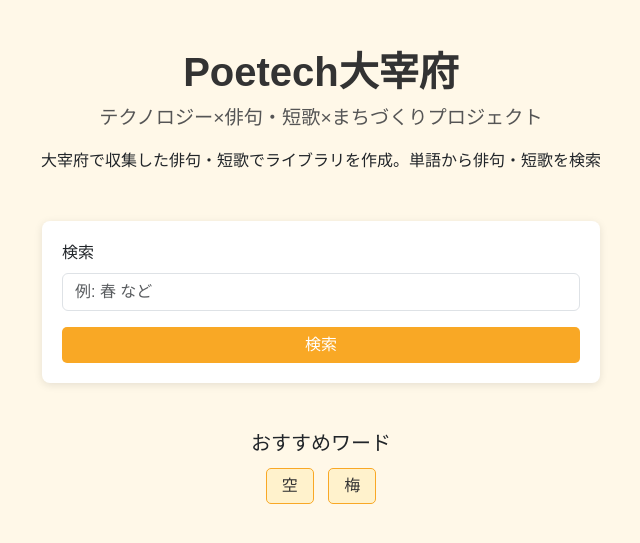
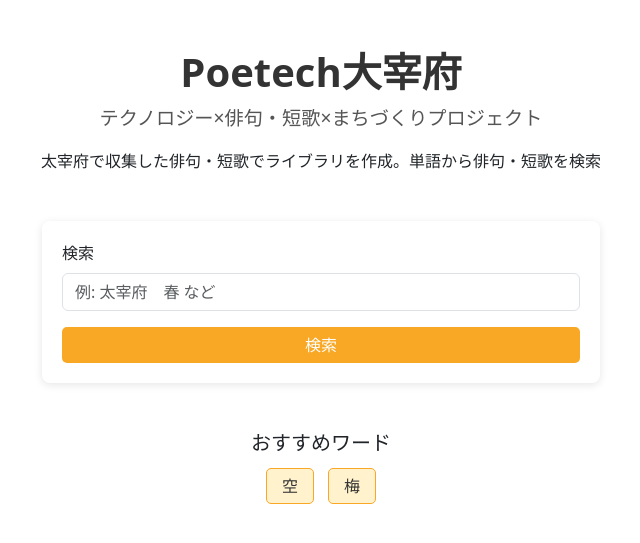
Before and after one commit to todayuriku/dazaihupuroject, a Flask app: page / in a window 1280 px wide. Shown: the top 543 px of the page, without its empty margins (319-959 px from the left). Run offline with Flask 3, Linux system fonts and the light colour scheme.

Commit message:
Update index.html

```diff
--- a/templates/index.html
+++ b/templates/index.html
@@ -3,11 +3,11 @@
 <head>
     <meta charset="UTF-8">
     <meta name="viewport" content="width=device-width, initial-scale=1.0">
-    <title>Poetech大宰府</title>
+    <title>Poetech太宰府</title>
     <link href="https://cdn.jsdelivr.net/npm/bootstrap@5.3.0-alpha1/dist/css/bootstrap.min.css" rel="stylesheet">
     <style>
         body {
-            background-color: #fff8e8; /* 背景色を薄いクリーム色に設定 */
+            background-color:
             font-family: 'Arial', sans-serif;
         }
         .header-title {
@@ -69,7 +69,7 @@
         <div class="text-center mb-5">
             <h1 class="header-title">Poetech大宰府</h1>
             <p class="sub-title">テクノロジー×俳句・短歌×まちづくりプロジェクト</p>
-            <p>大宰府で収集した俳句・短歌でライブラリを作成。単語から俳句・短歌を検索</p>
+            <p>太宰府で収集した俳句・短歌でライブラリを作成。単語から俳句・短歌を検索</p>
         </div>
 
         <!-- 検索ボックス -->
@@ -77,7 +77,7 @@
             <form id="search-form">
                 <div class="mb-3">
                     <label for="search-input" class="form-label">検索</label>
-                    <input type="text" class="form-control" id="search-input" placeholder="例: 春 など">
+                    <input type="text" class="form-control" id="search-input" placeholder="例: 太宰府　春 など">
                 </div>
                 <button type="submit" class="btn search-button w-100">検索</button>
             </form>
@@ -96,7 +96,6 @@
 
     <script src="https://cdn.jsdelivr.net/npm/axios/dist/axios.min.js"></script>
     <script>
-        // 検索フォームの送信イベントを処理
         document.getElementById("search-form").addEventListener("submit", (e) => {
             e.preventDefault(); // フォーム送信のデフォルト動作を無効化
             const query = document.getElementById("search-input").value;
```
